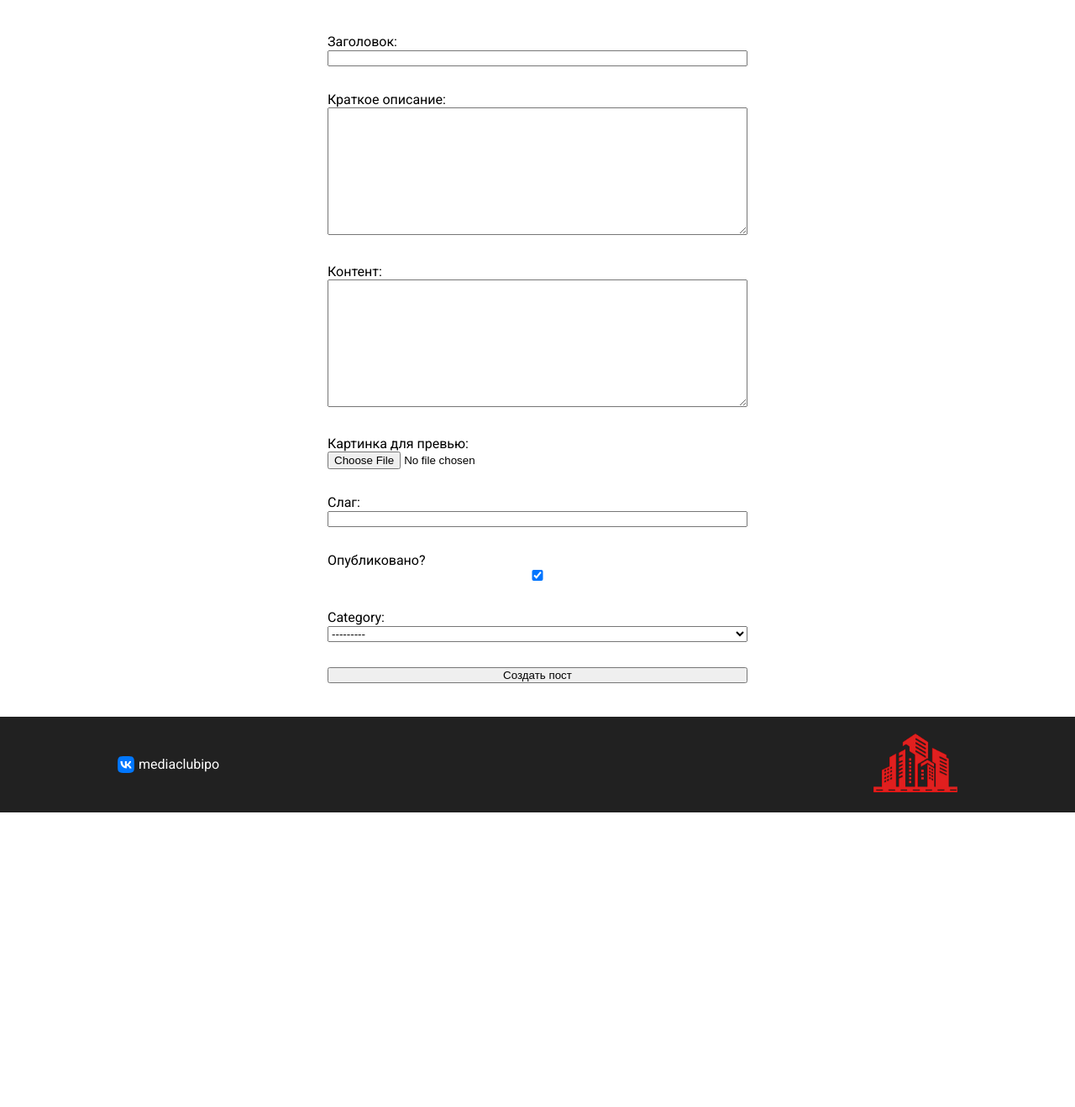
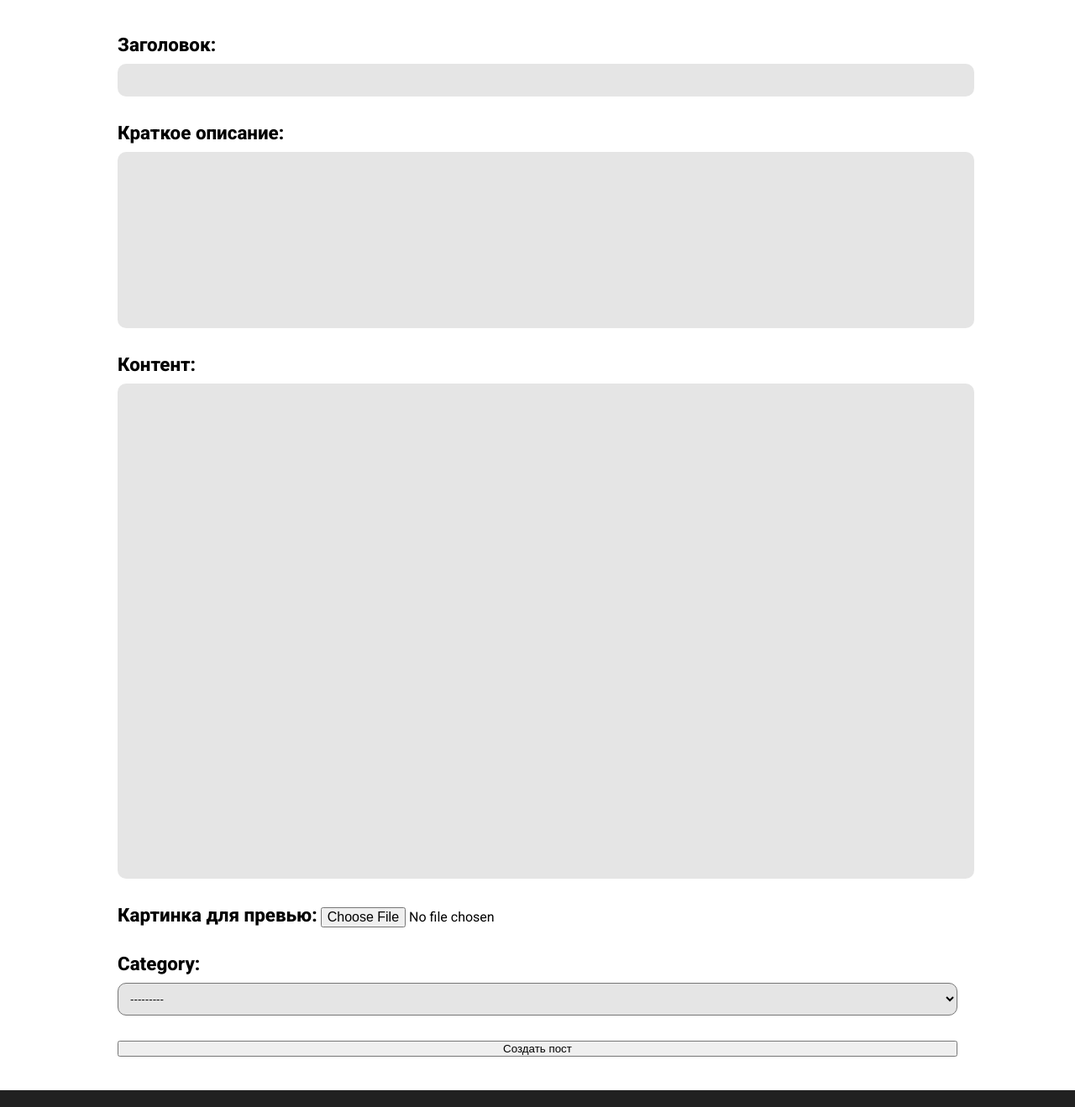
Before and after one commit to Roca12341241234/StreetsDeploy, a Django app: page /add_post/ in a window 1280 px wide. Shown: the part 114-1433 px from the top of the page at 84% size. Run offline with Django 5.2, Linux system fonts and the light colour scheme; data comes from the database, SQL or seed files in the repository; both versions use the stored data as it was after the commit.

Commit message:
add html&css

```diff
--- a/project/streets/forms.py
+++ b/project/streets/forms.py
@@ -5,4 +5,16 @@ from .models import Posts, Categories
 class AddPostForm(forms.ModelForm):
 	class Meta:
 		model = Posts
-		fields = '__all__'
+		fields = ['title', 'description', 'content', 'preview', 'category']
+		widgets = {
+			'title': forms.TextInput(attrs={'class': 'form_item form_input'}),
+			'description': forms.Textarea(attrs={
+				'class': 'form_item form_description'
+			}),
+			'content': forms.Textarea(attrs={
+				'class': 'form_item form_content',
+				'rows': '30'
+			}),
+			'category': forms.Select(attrs={'class': 'form_item'}),
+
+		}
--- a/project/streets/models.py
+++ b/project/streets/models.py
@@ -35,7 +35,7 @@ class Posts(models.Model):
 		db_index=True,
 		populate_from='title',
 		slugify_function=lambda a: pytils.translit.slugify(a))
-	is_published = models.BooleanField(verbose_name='Опубликовано?', default=True)
+	is_published = models.BooleanField(verbose_name='Опубликовать', default=True)
 
 	category = models.ForeignKey(Categories, on_delete=models.CASCADE, blank=True, null=True, related_name='category_posts')
 
--- a/project/streets/static/css/add_post.css
+++ b/project/streets/static/css/add_post.css
@@ -1,27 +1,37 @@
-form {
-	display: flex;
-	flex-direction: column;
-	max-width: 500px;
-	width: 100%;
-	gap: 30px;
-}
-
 .content {
-	display: flex;
-	flex-direction: column;
 	align-items: center;
 }
 
-.item {
-	display: flex;
-	align-items: end;
-	/* gap: 5px; */
-}
-
-input, textarea, select {
-	width: 100%;
+input[type="text"], textarea {
 }
 
 label {
+	font-size: 1.4em;
+	font-weight: 800;
+}
+
+.add_post_form {
+	display: flex;
+	flex-direction: column;
+	justify-content: space-between;
 	width: 100%;
+	gap: 30px;
+	/* background-color: rgba(0,0,0,0.1); */
+	/* padding: 20px; */
 }
+
+.form_item {
+	display: flex;
+	flex-direction: column;
+	width: 100%;
+	background-color: rgba(0,0,0,0.1);
+	border-radius: 10px;
+	padding: 10px;
+	margin-top: 10px;
+
+}
+
+.form_description, .form_content {
+	resize: none;
+	overflow-y: auto;
+}
--- a/project/streets/static/css/index.css
+++ b/project/streets/static/css/index.css
@@ -12,6 +12,11 @@
 	margin: 0;
 	padding: 0;
 	box-sizing: border-box;
+}
+
+input, textarea {
+    all: unset;
+    font-family: "Roboto", sans-serif;
 }
 
 html {
--- a/project/streets/templates/add_post.html
+++ b/project/streets/templates/add_post.html
@@ -7,10 +7,10 @@
 
 {% block content %}
 
-<form action="" method="POST" enctype="multipart/form-data">
+<form action="" method="POST" enctype="multipart/form-data" class="add_post_form">
 	{% csrf_token %}
 	{{ form }}
-	<input type="submit" value="Создать пост">
+	<button>Создать пост</button>
 
 </form>
 
```
Also changed, not shown: project/db.sqlite3.
